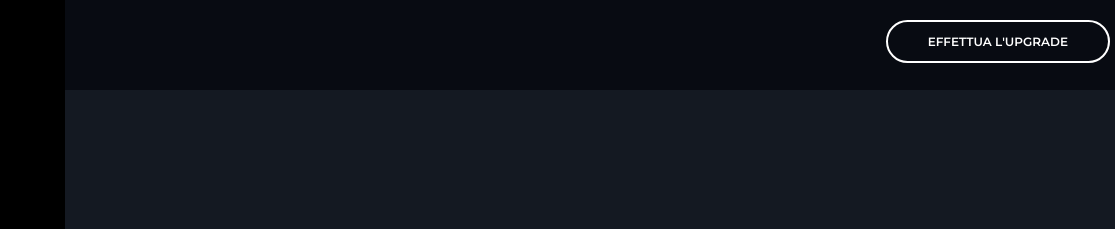
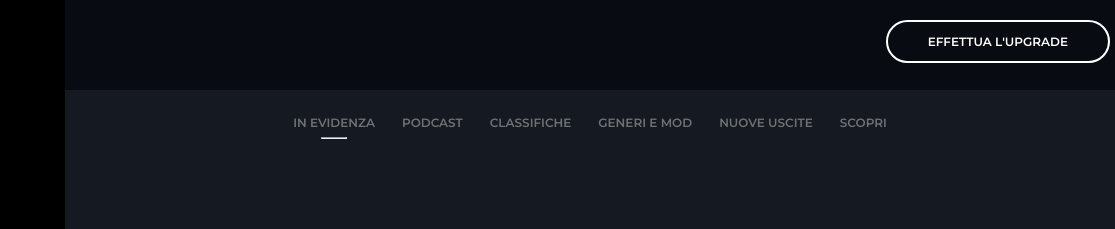
Before and after one commit to MirkoCherchi/html-css-spotifyweb, a plain HTML site: page index.html in a window 1280 px wide. Shown: the top 229 px of the page, 165-1280 px from the left. Drawn offline with Linux system fonts and the light colour scheme.

Commit message:
feat: main menu

```diff
--- a/css/style.css
+++ b/css/style.css
@@ -327,6 +327,24 @@ main{
     font-size: 12px;
 }
 
+.container-menu{
+    width: 100%;
+    margin: 0 auto;
+    padding-top: 25px;
+}
+
+.list-flex{
+    display: flex;
+    gap: 27px;
+    font-size: 12px;
+    justify-content: center;
+    flex-wrap: wrap;
+}
+
+.line-evidenza{
+    color: #adff2f;
+    margin: 7px 28px 0 28px;
+}
 
 
 /* /main */
@@ -354,6 +372,11 @@ main{
 /* responsive */
 
 @media screen and (max-width: 768px) {
+
+    .list-flex{
+        flex-wrap: wrap;
+        width: ((100% - 28px) / 5);
+    }
 
 }
 
--- a/index.html
+++ b/index.html
@@ -79,7 +79,16 @@
                 <button class="btn">EFFETTUA L'UPGRADE</button>
             </div>
             <div class="container-menu">
-                <ul></ul>
+                <ul class="list-flex">
+                    <li><a href="#">IN EVIDENZA</a>
+                        <hr class="line-evidenza">
+                    </li>
+                    <li><a href="#">PODCAST</a></li>
+                    <li><a href="#">CLASSIFICHE</a></li>
+                    <li><a href="#">GENERI E MOD</a></li>
+                    <li><a href="#">NUOVE USCITE</a></li>
+                    <li><a href="#">SCOPRI</a></li>
+                </ul>
             </div>
         </main>
     </div>
```
